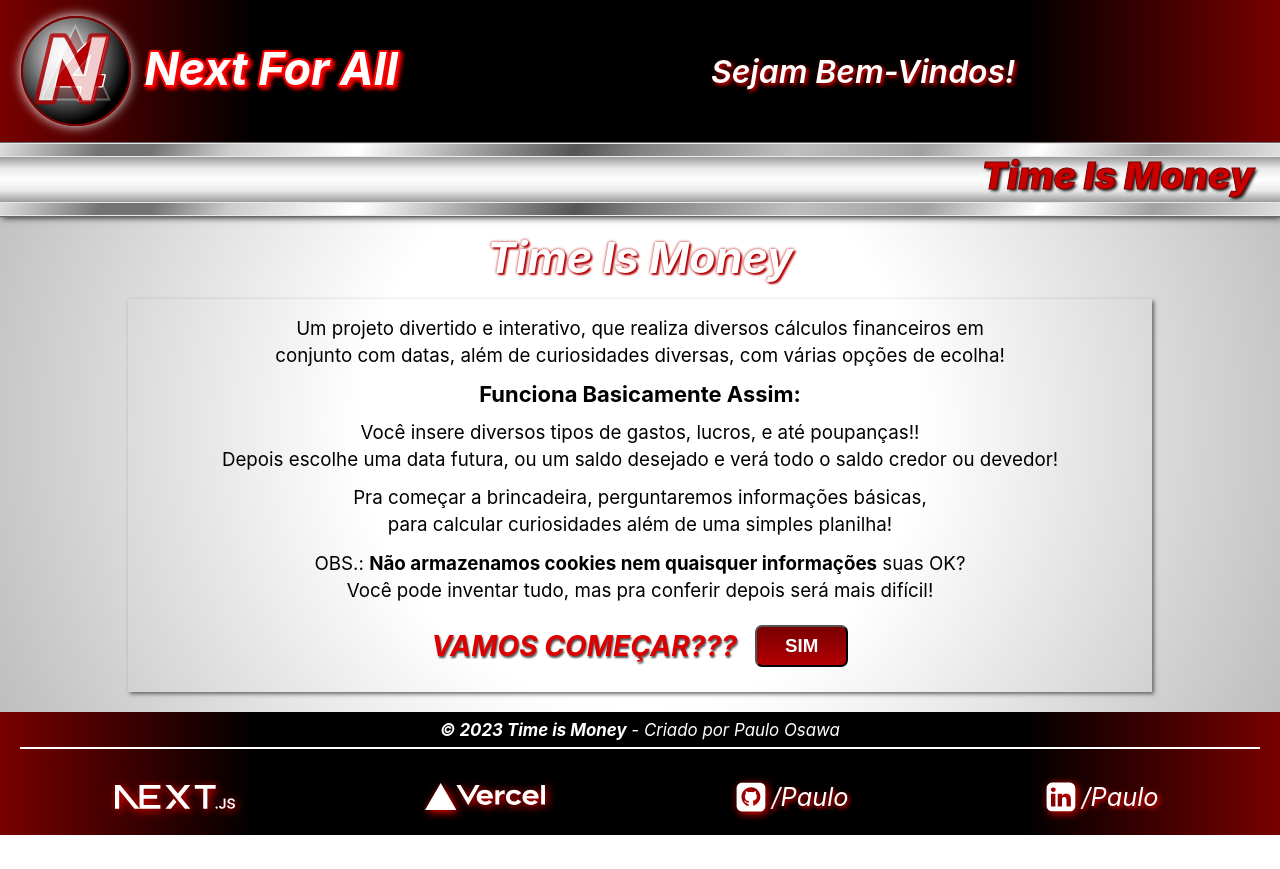
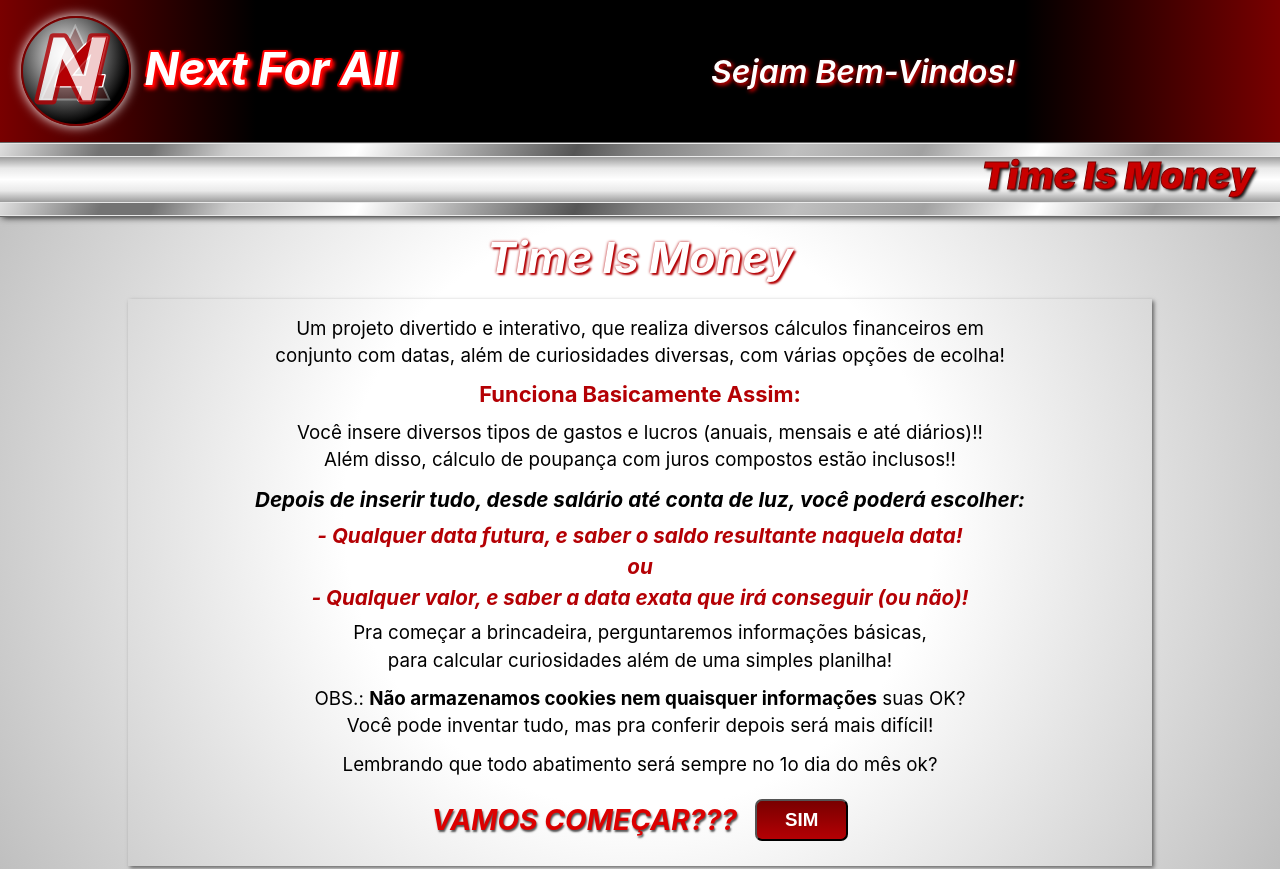
Before and after one commit to PauloOsawa/TimeIsMoney, a Next.js app: page / in a window 1280 px wide. Shown: the top 869 px of the page. Before the commit the page ends 835 px from the top, so only its background shows below. Built offline with nearby package versions, Linux system fonts and the light colour scheme.

Commit message:
Alterando texto e css da pg home

```diff
--- a/pages/index.jsx
+++ b/pages/index.jsx
@@ -32,10 +32,18 @@ export default function Home({ hoje }) {
             <br />conjunto com datas, além de curiosidades diversas, com várias opções de ecolha!
           </p>
           <h3>Funciona Basicamente Assim:</h3>
-          <p>
-            Você insere diversos tipos de gastos, lucros, e até poupanças!!
-            <br />Depois escolhe uma data futura, ou um saldo desejado e verá todo o saldo credor ou devedor!
-          </p>
+          <p>Você insere diversos tipos de gastos e lucros (anuais, mensais e até diários)!!
+          <br />Além disso, cálculo de poupança com juros compostos estão inclusos!!</p>
+
+          <div className={css.dvopts}>
+            <p>Depois de inserir tudo, desde salário até conta de luz, você poderá escolher:</p>
+            <ul>
+              <li>- Qualquer data futura, e saber o saldo resultante naquela data!</li>
+              <li>ou</li>
+              <li>- Qualquer valor, e saber a data exata que irá conseguir (ou não)!</li>
+            </ul>
+          </div>
+
           <p>
             Pra começar a brincadeira, perguntaremos informações básicas,
             <br />para calcular curiosidades além de uma simples planilha!
@@ -44,6 +52,7 @@ export default function Home({ hoje }) {
             OBS.: <b>Não armazenamos cookies nem quaisquer informações</b> suas OK?
             <br />Você pode inventar tudo, mas pra conferir depois será mais difícil!
           </p>
+          <p>Lembrando que todo abatimento será sempre no 1o dia do mês ok?</p>
 
           <div className={css.dvinit}>
             <h2>VAMOS COMEÇAR???</h2>
--- a/styles/CpFrmTimeMoney.module.css
+++ b/styles/CpFrmTimeMoney.module.css
@@ -2,7 +2,7 @@
   width: 90%; max-width: 1200px; max-height: 80vh; margin: 10px auto; padding: 0 8px;
   border-radius: 6px; visibility: visible; opacity: 1;
   border: 1px solid rgb(197, 197, 197); box-shadow: 2px 2px 4px rgb(100, 100, 100);
-  transition: max-height .6s;
+  transition: max-height .4s;
 }
 .frma > h1 {
   font-size: 2.3em; font-style: italic;
@@ -16,7 +16,7 @@
 }
 .fld:not(.actv) { opacity: 0; visibility: hidden; display: none; }
 .fld.actv {
-  opacity: 1; visibility: visible; display: block; transition: all 2.4s;
+  opacity: 1; visibility: visible; display: block; transition: all 1.4s;
 }
 
 .hiden, .hidenb { max-height: 0; visibility: hidden; opacity: 0; transition: max-height .1s, visibility .1s; }
--- a/styles/Home.module.css
+++ b/styles/Home.module.css
@@ -1,13 +1,13 @@
 .dvtxt {
-  width: 96%; max-width: 1024px; max-height: 70vh; margin: 10px auto;
+  width: 96%; max-width: 1024px; max-height: 93vh; margin: 10px auto;
   padding: 10px; visibility: visible; opacity: 1;
   box-shadow: 2px 2px 4px rgb(100, 100, 100); overflow: hidden;
   transition: max-height .5s ease-out;
 }
 
 .hiden {
-  max-height: 0; padding: 0; margin: 0 auto; visibility: hidden; opacity: 0;
-  transition: max-height .2s;
+  max-height: 0; padding: 0; margin: 0 auto; visibility: hidden;
+  opacity: 0; transition: max-height .25s;
 }
 /* ---------------------------------------------------------- */
 .main > h1 {
@@ -21,6 +21,10 @@
   justify-content: center; gap: 18px; color: rgb(220, 0, 0);
 }
 
+.dvopts { font-size: 1.1em; font-style: italic; font-weight:bolder; }
+
+.dvtxt h3, .dvopts li{ color: var(--corb); }
+
 .dvinit > h2 {
   font-weight: 700; font-style: italic; padding: 0;
   text-shadow: 1px 2px 2px rgb(83, 83, 83);
--- a/styles/globals.css
+++ b/styles/globals.css
@@ -53,7 +53,7 @@ img{border-style:none; max-width:100%; height:auto; vertical-align:middle}
 h1, h2, h3, h4, h5 { margin:0; padding: 6px; }
 main > h2, .hb { font-size: 1.7em; font-weight: 600; font-style: italic; }
 p { line-height: 1.45em; padding: .3em 1em; margin:0 auto; }
-li { line-height: 1.4em; }
+li { line-height: 1.5em; }
 
 header, main, footer { width: 100%; overflow: hidden; }
 header, footer { min-height: 15vh; padding: 8px 20px; }
```
